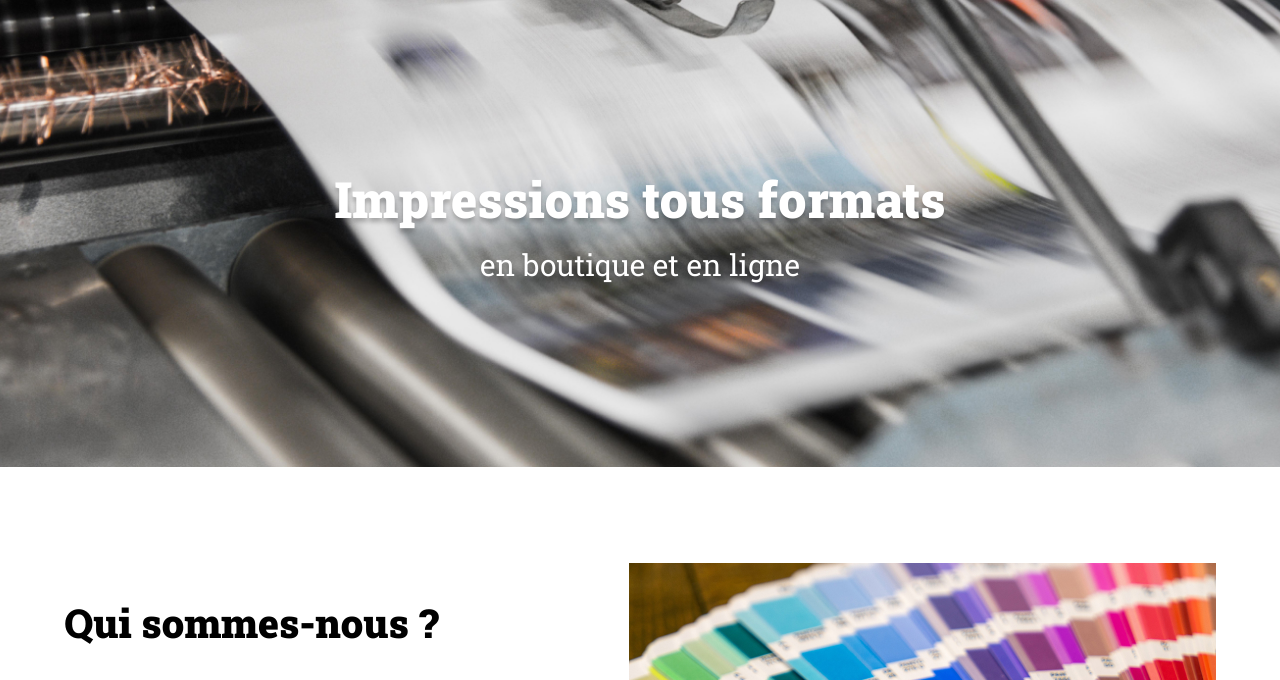
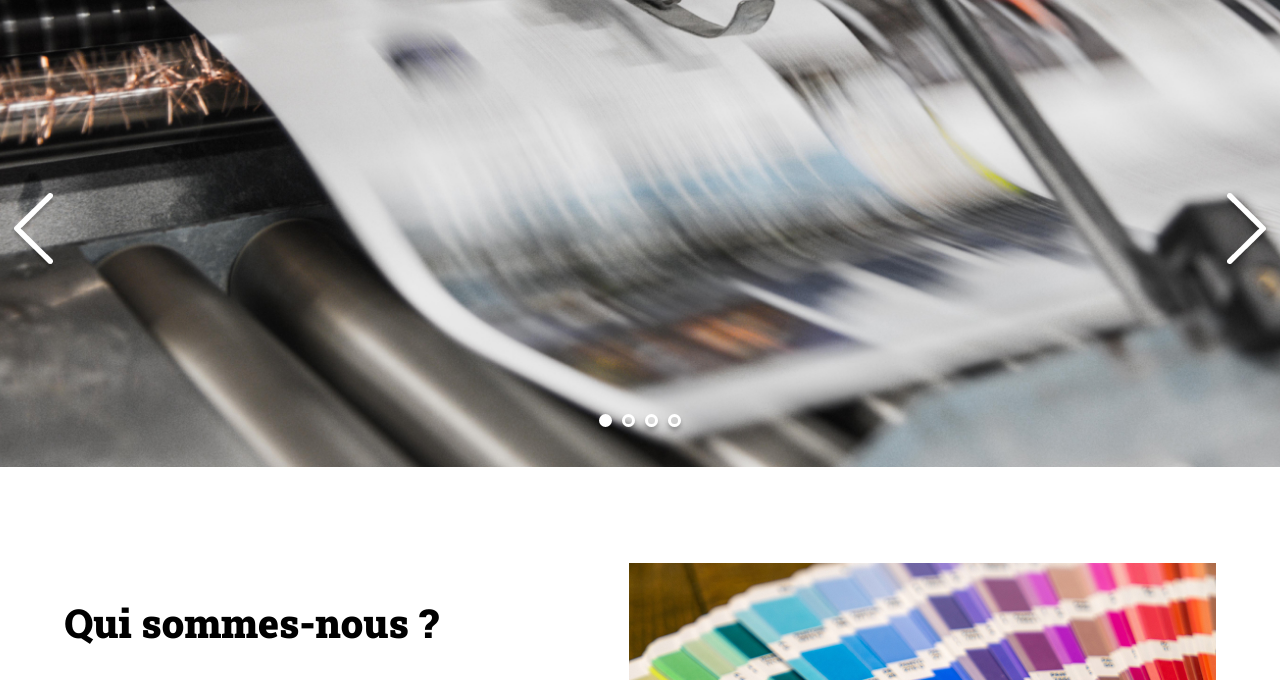
Before and after one commit to daniela16md/Print-it_danielamd, a plain HTML site: page index.html in a window 1280 px wide. Shown: the part 104-784 px from the top of the page. Drawn offline with Linux system fonts and the light colour scheme.

Commit message:
update HTML

```diff
--- a/index.html
+++ b/index.html
@@ -18,9 +18,15 @@
 </header>
 <main>
 	<div id="banner">
+		<div class="tagLine"><p></p></div>
+		<img class="arrow arrow_left" src="assets/images/arrow_left.png" alt="arrow-left">
+		<img class="arrow arrow_right" src="assets/images/arrow_right.png" alt="arrow_right">
 		<img class="banner-img" src="./assets/images/slideshow/slide1.jpg" alt="Banner Print-it">
-		<p>Impressions tous formats <span>en boutique et en ligne</span></p>
 		<div class="dots">
+			<div class="dot dot_selected"></div>
+			<div class="dot"></div>
+			<div class="dot"></div>
+			<div class="dot"></div>
 		</div>
 	</div>
 	<section id="about-us" class="container">
```
